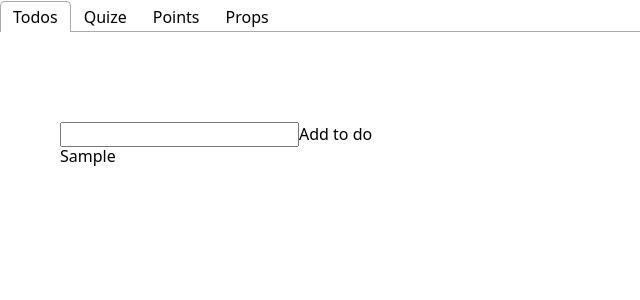
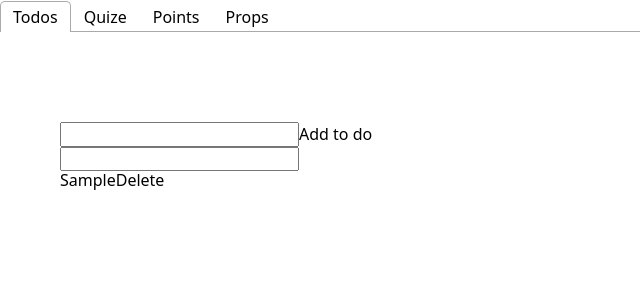
Before and after one commit to dimahutsol/react-bc-73, a React (Vite) app: page / in a window 1280 px wide. Both pictures are taken after typing "Sample" into the empty fields and a click on the button "Add to do". Shown: the top 300 px of the page, without its empty margins (0-640 px from the left). Built offline with nearby package versions, Linux system fonts and the light colour scheme.

Commit message:
addSearchFilter

```diff
--- /dev/null
+++ b/src/components/SearchBox/SearchBox.jsx
@@ -0,0 +1,7 @@
+export const SearchBox = ({ handleSearch }) => {
+  return (
+    <div>
+      <input onChange={handleSearch} type="text" />
+    </div>
+  );
+};
--- a/src/components/TodoList/TodosList.jsx
+++ b/src/components/TodoList/TodosList.jsx
@@ -1,10 +1,13 @@
-import React from "react";
-
-export const TodosList = ({ todos }) => {
+export const TodosList = ({ todos, handleDelete }) => {
   return (
     <ul>
       {todos.map((todo) => (
-        <li key={todo.id}>{todo.text}</li>
+        <li key={todo.id}>
+          {todo.text}
+          <button type="button" onClick={() => handleDelete(todo.id)}>
+            Delete
+          </button>
+        </li>
       ))}
     </ul>
   );
--- a/src/components/index.js
+++ b/src/components/index.js
@@ -9,3 +9,4 @@ export * from "./Game/Game";
 export * from "./Result/Result";
 export * from "./TodosForm/TodosForm";
 export * from "./TodoList/TodosList";
+export * from "./SearchBox/SearchBox";
--- a/src/tabs/Todos/Todos.jsx
+++ b/src/tabs/Todos/Todos.jsx
@@ -1,9 +1,16 @@
-import { TodosForm, Section, Container, TodosList } from "components";
+import {
+  TodosForm,
+  Section,
+  Container,
+  TodosList,
+  SearchBox,
+} from "components";
 import { nanoid } from "nanoid";
 import { useState } from "react";
 
 const Todos = () => {
   const [todos, setTodos] = useState([]);
+  const [filter, setFilter] = useState("");
 
   const onSubmit = (text) => {
     const todo = {
@@ -14,12 +21,22 @@ const Todos = () => {
     setTodos((prev) => [...prev, todo]);
   };
 
-  console.log(todos);
+  const handleSearch = (e) => {
+    setFilter(e.target.value);
+  };
+  const filteredTodos = todos.filter((todo) =>
+    todo.text.toLowerCase().includes(filter.toLowerCase())
+  );
+
+  const handleDelete = (id) => {
+    setTodos((prev) => prev.filter((todo) => todo.id !== id));
+  };
   return (
     <Section>
       <Container>
         <TodosForm onSubmit={onSubmit} />
-        <TodosList todos={todos} />
+        <SearchBox handleSearch={handleSearch} />
+        <TodosList todos={filteredTodos} handleDelete={handleDelete} />
       </Container>
     </Section>
   );
```
